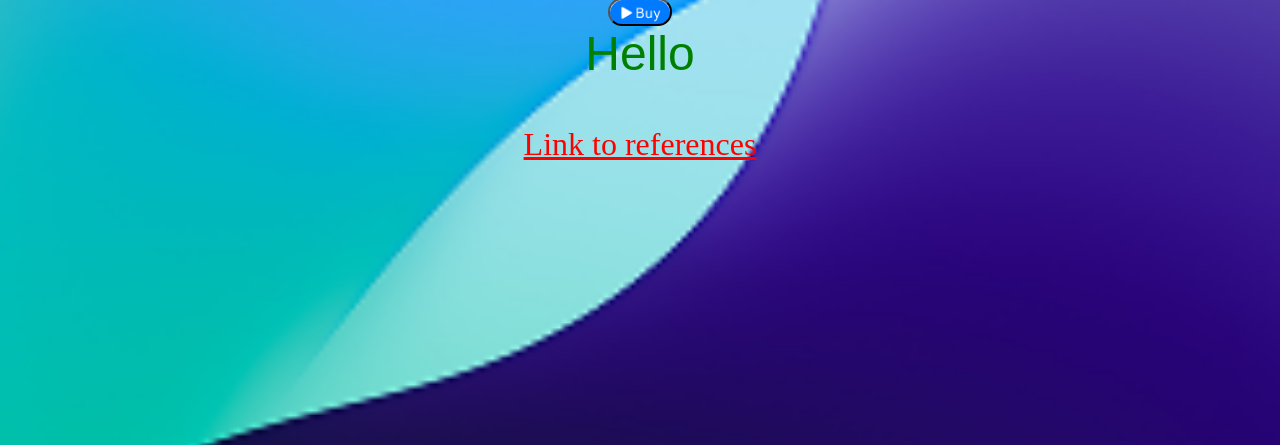
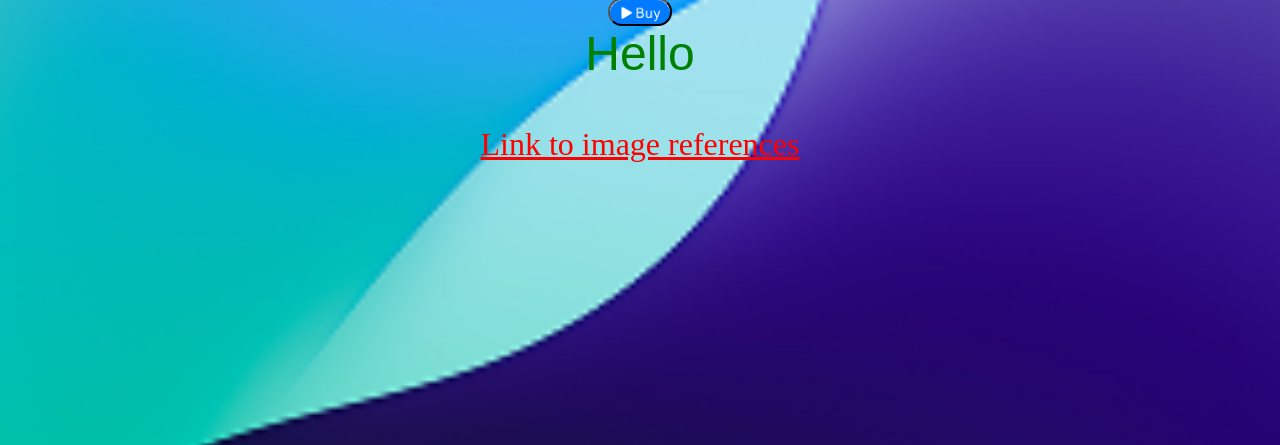
Before and after one commit to dre-voichi1/basketball-app, a plain HTML site: page solo-project/index.html in a window 1280 px wide. Shown: the part 655-1100 px from the top of the page. Drawn offline with Linux system fonts and the light colour scheme.

Commit message:
Change "references" to "image references" in index.html

```diff
--- a/solo-project/index.html
+++ b/solo-project/index.html
@@ -13,7 +13,7 @@
       ></button>
       <p id="welcome-paragraph-el">Hello</p>
       <script src="index.js"></script>
-      <a id="link-page-html" href="./page.html">Link to references</a>
+      <a id="link-page-html" href="./page.html">Link to image references</a>
     </div>
   </body>
 </html>
```
